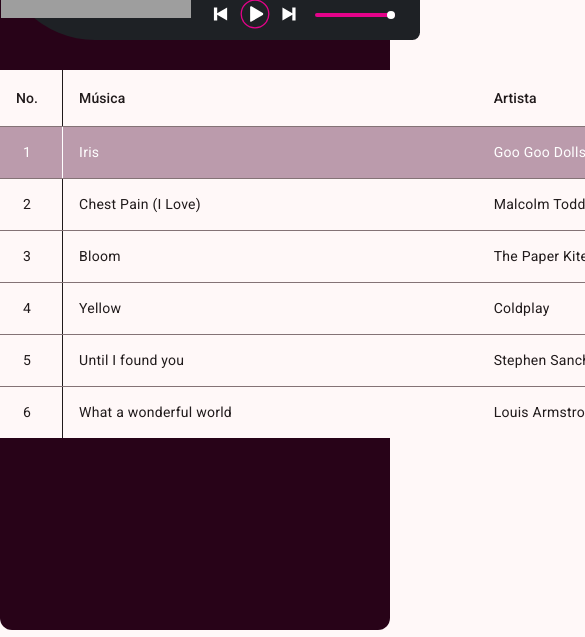
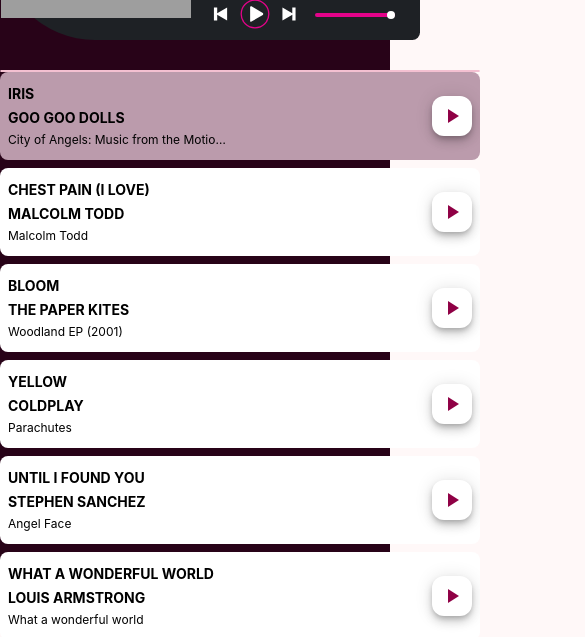
Before and after one commit to lucaskrause/music-player, an Angular app: page / in a window 390 px wide. Shown: the part 234-871 px from the top of the page, 585 px wide, since content can reach past the window. Built offline with nearby package versions, Linux system fonts and the light colour scheme; grey boxes are pictures that could not be loaded.

Commit message:
ajuste responsividade tabela

```diff
--- a/src/app/components/player/player.html
+++ b/src/app/components/player/player.html
@@ -91,8 +91,9 @@
     </div>
 </div>
 
-<div class="absolute w-240 top-60 bottom-0 left-0 right-0 mx-auto">
-    <table mat-table [dataSource]="playlist">
+<div class="absolute w-120 md:w-180 lg:w-240 top-60 bottom-0 left-0 right-0 mx-auto">
+  <div class="overflow-hidden rounded-lg border border-gray-250">
+    <table mat-table [dataSource]="playlist" class="w-full hidden md:table">
         <ng-container matColumnDef="position">
             <th mat-header-cell *matHeaderCellDef> No. </th>
             <td mat-cell *matCellDef="let element"> {{ element.position }} </td>
@@ -125,4 +126,23 @@
         <tr mat-header-row *matHeaderRowDef="tableColumns"></tr>
         <tr mat-row *matRowDef="let row; columns: tableColumns;" [class.bg-row-selected]="musicSelected == row.position-1"></tr>
     </table>
+  </div>
+
+    @for (music of playlist; track music.position) {
+        <div class="block md:hidden">
+            <div class="grid grid-cols-2 gap-4 mb-2 bg-white rounded-lg p-2" [class.bg-row-selected]="musicSelected == music.position-1">
+              <div>
+                <div class="text-black text-sm font-bold uppercase music-detail mt-1">{{ music.song }}</div>
+                <div class="text-black text-sm font-bold uppercase music-detail mt-1">{{ music.artist }}</div>
+                <div class="text-black text-xs music-detail mt-1 mb-1">{{ music.album }}</div>
+              </div>
+
+              <div class="grid-3 self-center text-right">
+                <button matMiniFab="elevated" (click)="setMusic(music.position)" class="bg-white! hover:bg-fuchsia-950! hover:text-white!">
+                    <mat-icon iconPositionEnd> play_arrow </mat-icon>
+                </button>
+              </div>
+            </div>
+        </div>
+    }
 </div>
--- a/src/app/components/player/player.ts
+++ b/src/app/components/player/player.ts
@@ -149,5 +149,6 @@
         var music = this.playlist.filter((e) => e.position == position)[0];
         this.musicSelected = position - 1;
         this.audio.src = music.mp3;
+        this.playing.set(true);
     }
 }
```
